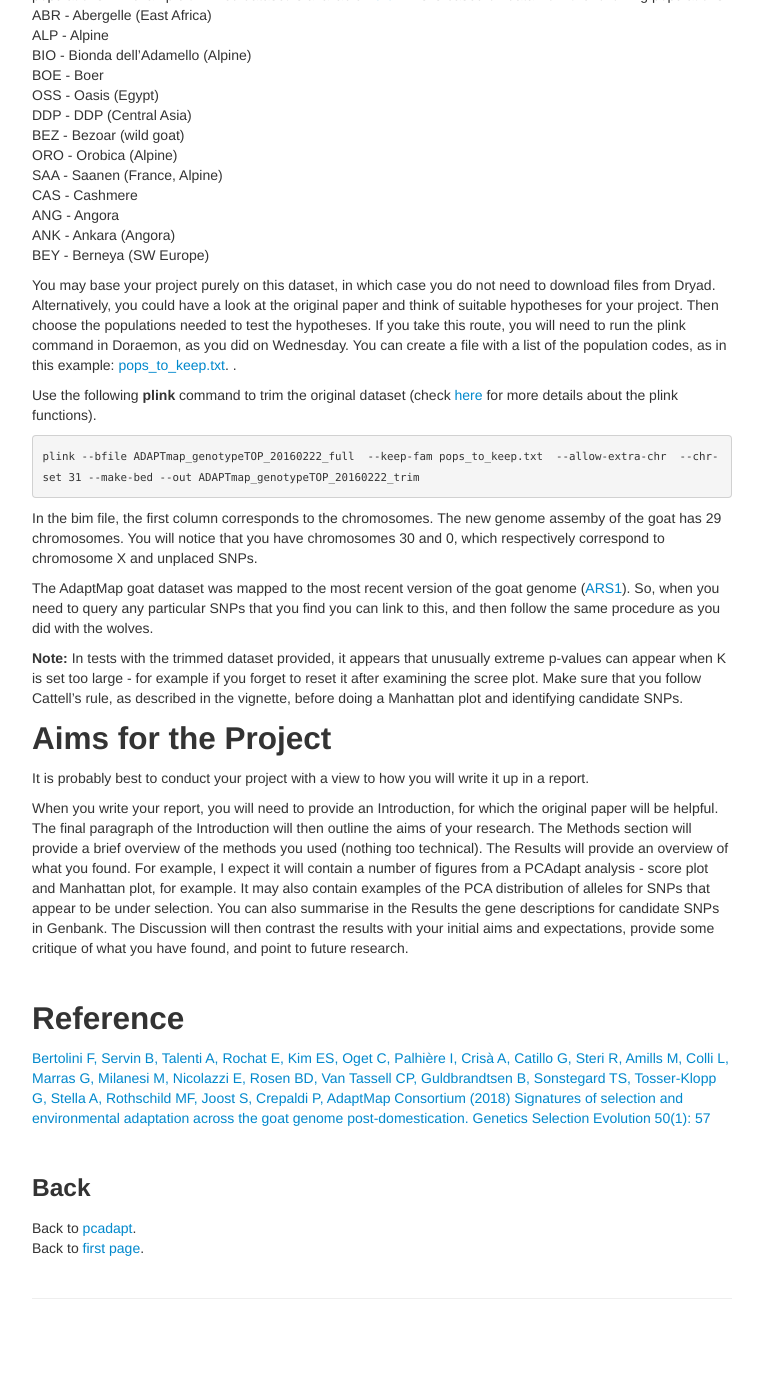
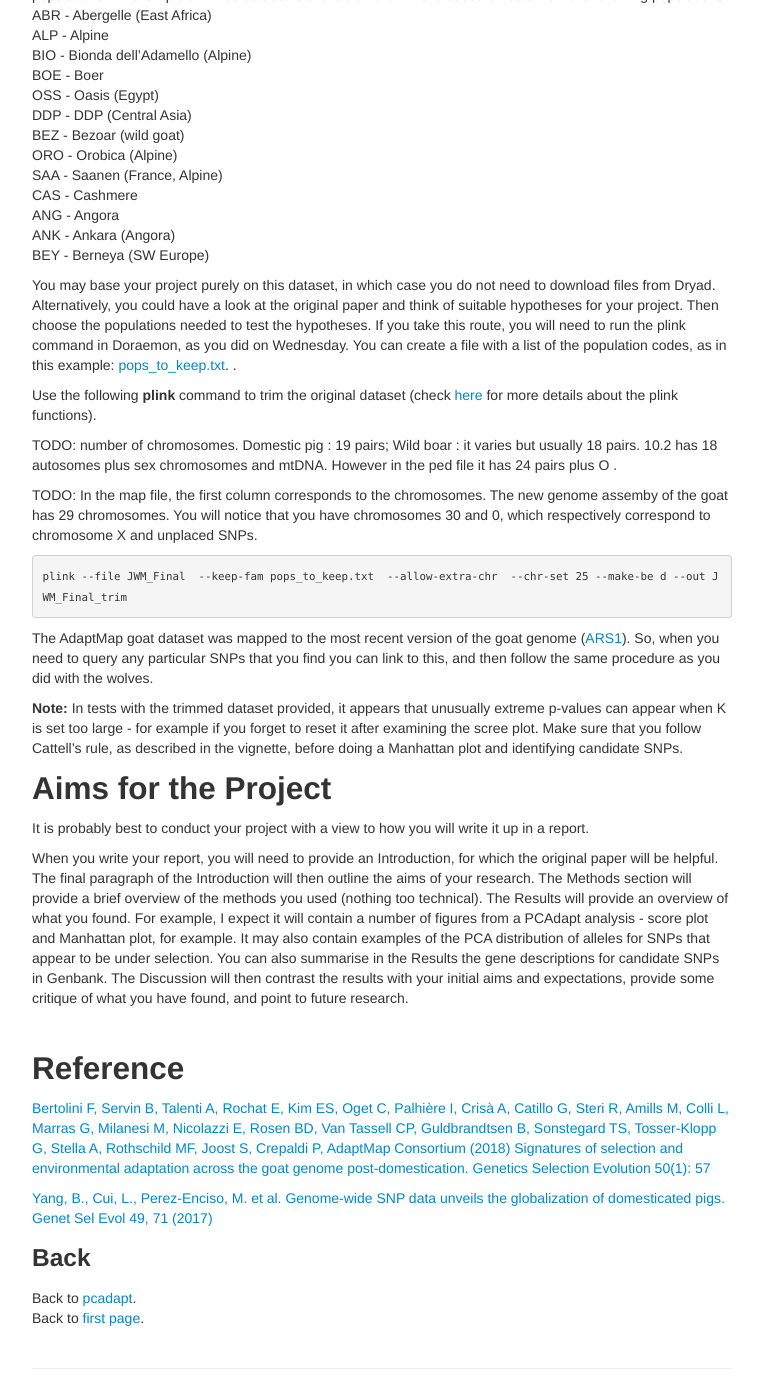
Before and after one commit to ritarasteiro/FieldCourse, a Jekyll site: the page built from pages/project.md, in a window 1280 px wide and 1400 px high, scrolled down 397 px. Shown: the whole window, without its empty margins (258-1021 px from the left). Built offline with Jekyll 4.4.1, drawn with Linux system fonts in a browser that asks for light colours; before the commit the page ends 1727 px from its top, so only the background shows below that.

Commit message:
Update project.md

````diff
--- a/pages/project.md
+++ b/pages/project.md
@@ -29,10 +29,14 @@ You may base your project purely on this dataset, in which case you do not need
 
 Use the following **plink** command to trim the original dataset (check [here](https://www.cog-genomics.org/plink/1.9/index) for more details about the plink functions).
 
+TODO: number of chromosomes. Domestic pig : 19 pairs; Wild boar : it varies but usually 18 pairs. 10.2 has 18 autosomes plus sex chromosomes and mtDNA. However in the ped file it has 24 pairs plus O .
+
+TODO: In the map file, the first column corresponds to the chromosomes. The new  genome assemby of the goat has 29 chromosomes. You will notice that you have chromosomes 30 and 0, which respectively correspond to chromosome X and unplaced SNPs.
+
 ```
-plink --bfile ADAPTmap_genotypeTOP_20160222_full  --keep-fam pops_to_keep.txt  --allow-extra-chr  --chr-set 31 --make-bed --out ADAPTmap_genotypeTOP_20160222_trim
+plink --file JWM_Final  --keep-fam pops_to_keep.txt  --allow-extra-chr  --chr-set 25 --make-be d --out JWM_Final_trim
 ```
-In the bim file, the first column corresponds to the chromosomes. The new  genome assemby of the goat has 29 chromosomes. You will notice that you have chromosomes 30 and 0, which respectively correspond to chromosome X and unplaced SNPs.
+
 
 The AdaptMap goat dataset was mapped to the most recent version of the goat genome ([ARS1](https://www.ncbi.nlm.nih.gov/genome/gdv/browser/?acc=GCF_001704415.1&context=genome)). So, when you need to query any particular SNPs that you find you can link to this, and then follow the same procedure as you did with the wolves.
 
@@ -51,6 +55,7 @@ When you write your report, you will need to provide an Introduction, for which
 ## Reference
 [Bertolini F, Servin B, Talenti A, Rochat E, Kim ES, Oget C, Palhière I, Crisà A, Catillo G, Steri R, Amills M, Colli L, Marras G, Milanesi M, Nicolazzi E, Rosen BD, Van Tassell CP, Guldbrandtsen B, Sonstegard TS, Tosser-Klopp G, Stella A, Rothschild MF, Joost S, Crepaldi P, AdaptMap Consortium (2018) Signatures of selection and environmental adaptation across the goat genome post-domestication. Genetics Selection Evolution 50(1): 57]( https://doi.org/10.1186/s12711-018-0421-y)
 
+[Yang, B., Cui, L., Perez-Enciso, M. et al. Genome-wide SNP data unveils the globalization of domesticated pigs. Genet Sel Evol 49, 71 (2017)]( https://doi.org/10.1186/s12711-017-0345-y )
 <br/>
 
 ### Back
````
